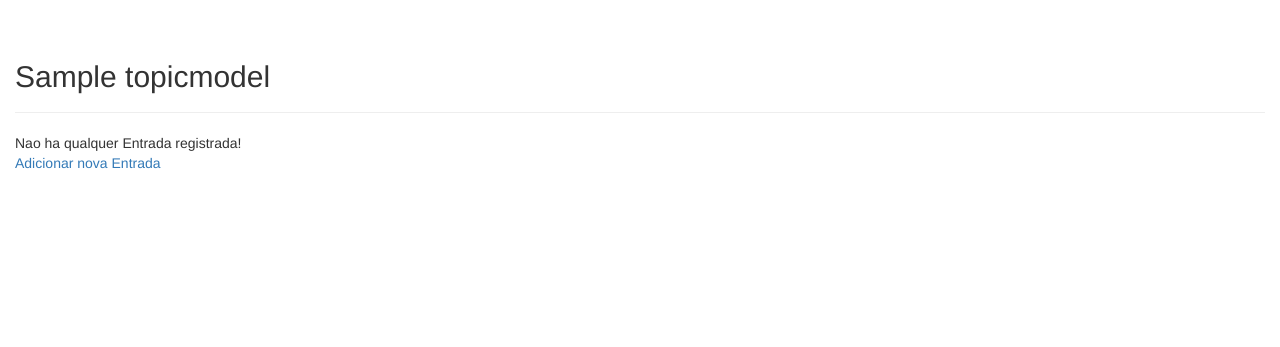
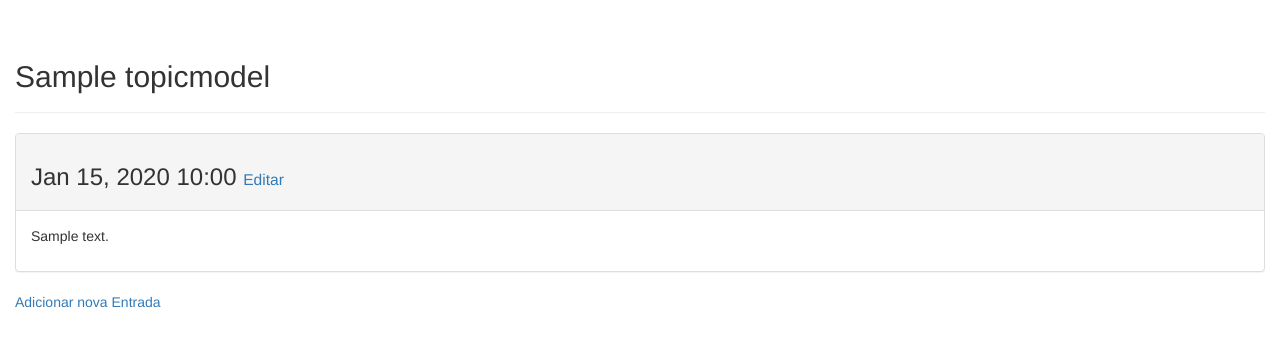
Before and after one commit to Moises-Jorge/Learning_Log, a Django app: page /topics/1 in a window 1280 px wide. Shown: the part 51-398 px from the top of the page. Run offline with Django 5.2, Linux system fonts and the light colour scheme; a user stored in the database is signed in; tables that the repository leaves empty hold one stand-in row (values such as "Sample post"); some libraries are stand-ins or nearby versions.

Commit message:
fix: fixed all link bugs

```diff
--- a/templates/l_logs/edit_annotation.html
+++ b/templates/l_logs/edit_annotation.html
@@ -10,7 +10,7 @@
 {% block content %}
 	<h3>Editar anotacao:</h3>
 
-	<form action="{% url 'edit_entry' entry.id %}" method="post" class="form">
+	<form action="{% url 'edit_annotation' annotation.id %}" method="post" class="form">
 		{% csrf_token %}
 		{% bootstrap_form form %}
 
--- a/templates/l_logs/new_annotation.html
+++ b/templates/l_logs/new_annotation.html
@@ -12,7 +12,7 @@
 {% block content %}
 	<h3>Adicione uma nova anotacao:</h3>
 
-	<form action="{% url 'new_entry' topic.id %}" method="post" class="form">
+	<form action="{% url 'new_annotation' topic.id %}" method="post" class="form">
 		{% csrf_token %}
 		{% bootstrap_form form %}
 
--- a/templates/l_logs/topic.html
+++ b/templates/l_logs/topic.html
@@ -5,20 +5,20 @@
 {% endblock header %}
 
 {% block content %}
-	{% for entry in entries %}
+	{% for annotation in annotations %}
 			<div class="panel panel-default">
 				<div class="panel-heading">
 					<h3>
-						{{ entry.date_added | date:'M d, Y H:i' }}
+						{{ annotation.date_added | date:'M d, Y H:i' }}
 
 						<small>
-							<a href="{% url 'edit_entry' entry.id %}">Editar</a>
+							<a href="{% url 'edit_annotation' annotation.id %}">Editar</a>
 						</small>
 					</h3>
 				</div>
 
 				<div class="panel-body">
-					{{ entry.text | linebreaks }}
+					{{ annotation.text | linebreaks }}
 				</div>
 			</div>
 	{% empty %}
@@ -26,6 +26,6 @@
 	{% endfor %}
 
 	<p>
-		<a href="{% url 'new_entry' topic.id %}">Adicionar nova Entrada</a>
+		<a href="{% url 'new_annotation' topic.id %}">Adicionar nova Entrada</a>
 	</p>
 {% endblock content %}
```
